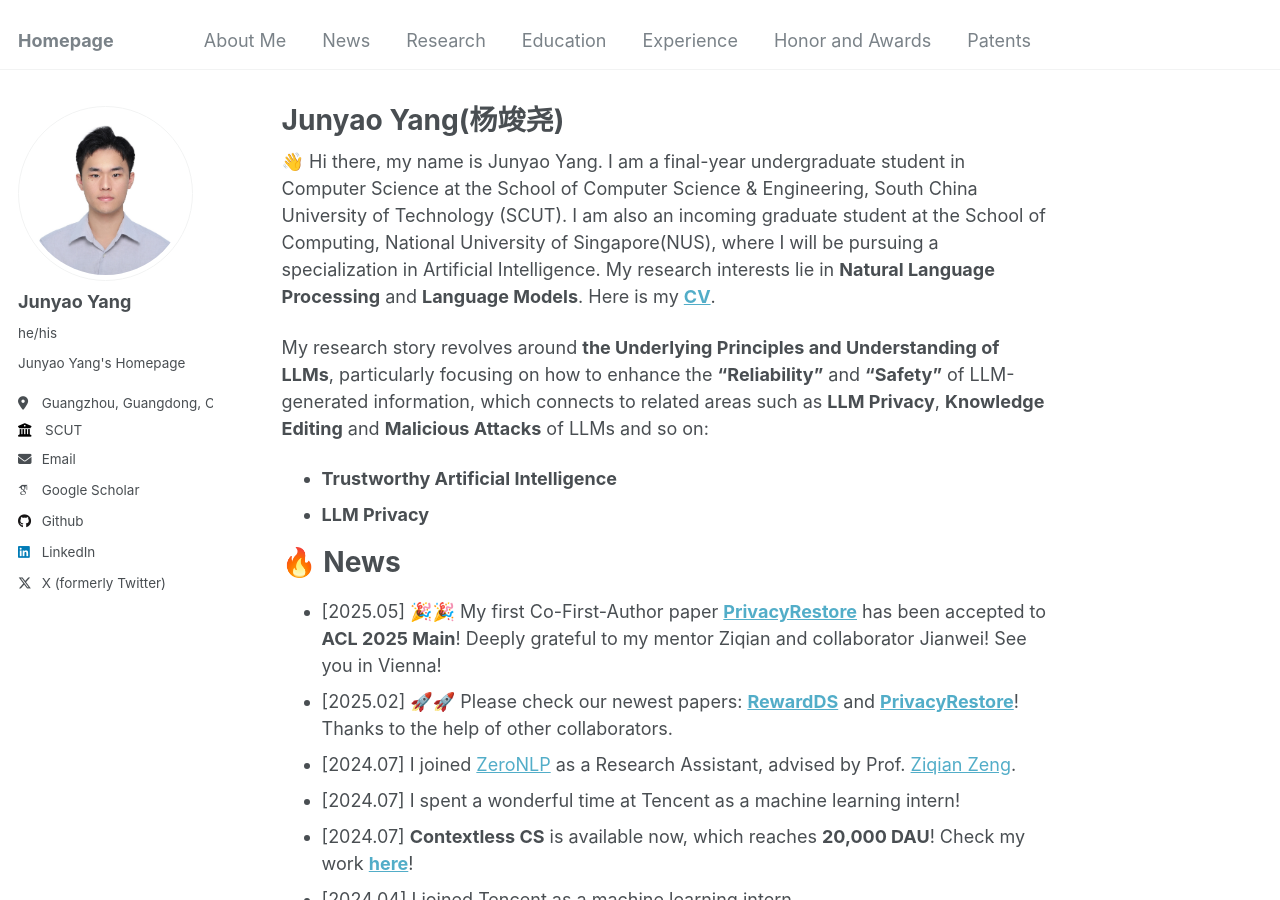
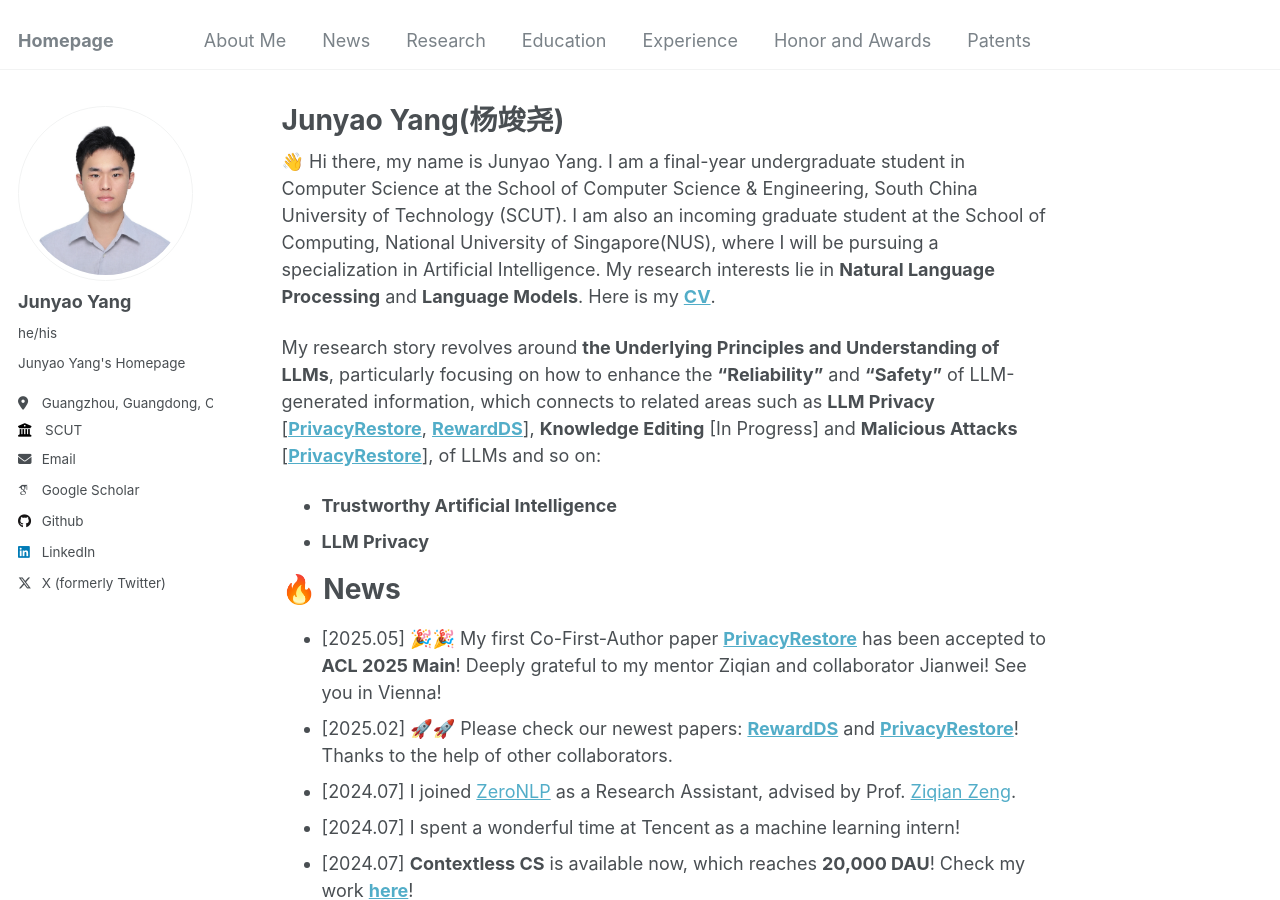
Before and after one commit to jyyang26/jyyang26.github.io, a Jekyll site: the page built from _pages/about.md, in a window 1280 px wide and 900 px high. Built offline with Jekyll 4.4.1, drawn with Linux system fonts in a browser that asks for light colours; some web fonts are replaced.

Commit message:
Update about.md

```diff
--- a/_pages/about.md
+++ b/_pages/about.md
@@ -9,7 +9,7 @@ redirect_from:
 
 👋 Hi there, my name is Junyao Yang. I am a final-year undergraduate student in Computer Science at the School of Computer Science & Engineering, South China University of Technology (SCUT). I am also an incoming graduate student at the School of Computing, National University of Singapore(NUS), where I will be pursuing a specialization in Artificial Intelligence. My research interests lie in **Natural Language Processing** and **Language Models**. Here is my **[CV](https://drive.google.com/file/d/17UEE4NB9HbyNba8TwQ5oO3y3Tu7hwhZm/view?usp=sharing)**.
 
-My research story revolves around **the Underlying Principles and Understanding of LLMs**, particularly focusing on how to enhance the **"Reliability"** and **"Safety"** of LLM-generated information, which connects to related areas such as **LLM Privacy**, **Knowledge Editing** and **Malicious Attacks** of LLMs and so on:
+My research story revolves around **the Underlying Principles and Understanding of LLMs**, particularly focusing on how to enhance the **"Reliability"** and **"Safety"** of LLM-generated information, which connects to related areas such as **LLM Privacy** [**[PrivacyRestore](https://arxiv.org/abs/2406.01394)**, **[RewardDS](https://arxiv.org/abs/2502.18517)**], **Knowledge Editing** [In Progress] and **Malicious Attacks** [**[PrivacyRestore](https://arxiv.org/abs/2406.01394)**], of LLMs and so on:
 
 - **Trustworthy Artificial Intelligence**
 - **LLM Privacy**
```
